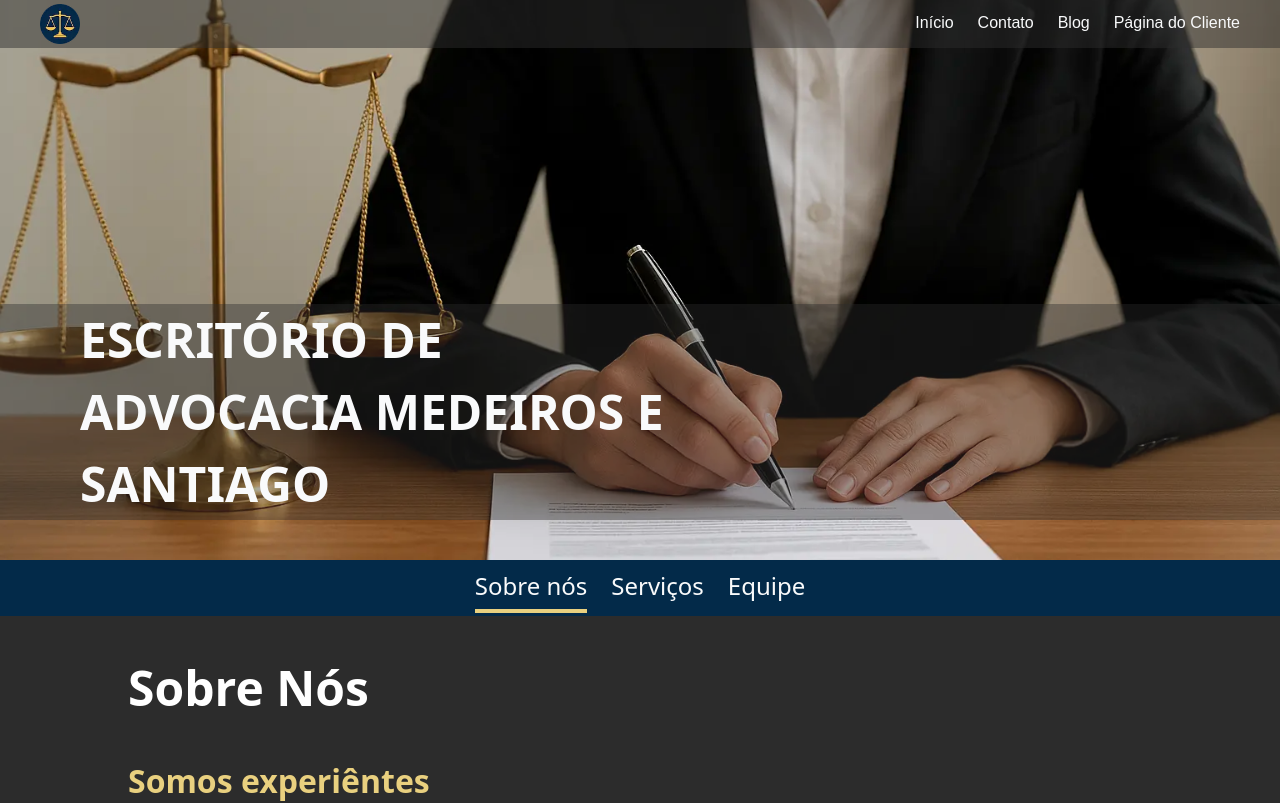
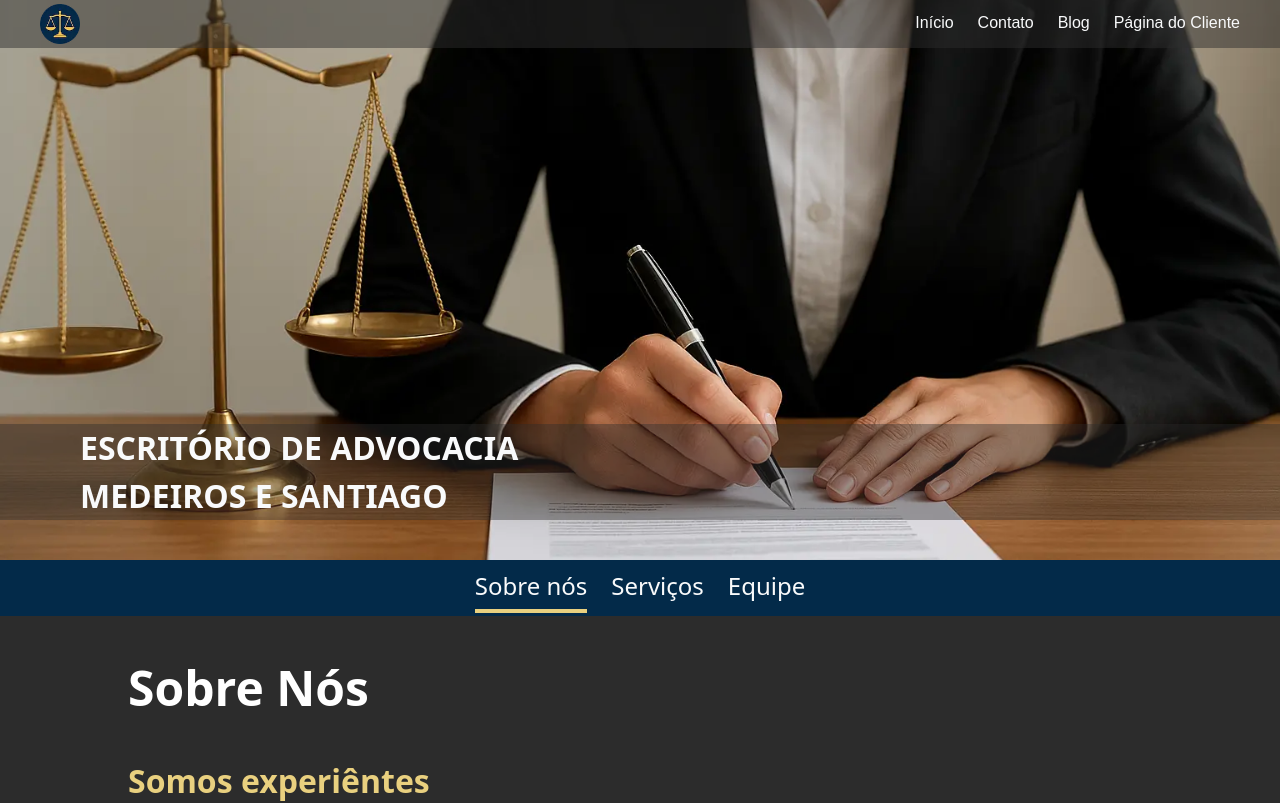
Before and after one commit to DavidSheltonSF/corporate-lawyer-website, a Next.js app: page / in a window 1280 px wide. Shown: the top 803 px of the page. Built offline with nearby package versions, Linux system fonts and the light colour scheme.

Commit message:
refactor(Home page): apply mobile-first style on the title inside the HeroSection

```diff
--- a/app/page.tsx
+++ b/app/page.tsx
@@ -37,7 +37,7 @@ export default function Home() {
     <div className="flex flex-col min-h-screen items-center bg-zinc-50 font-sans bg-color-white">
       <HeroSection additionalStyles="h-[50vh] min-lg:h-[70vh]" background="url(/hero-image.webp)">
         <div className="flex flex-col justify-end w-full mb-[40px] max-md:px-[40px] min-lg:pl-[80px] bg-[var(--black-color)]/40 h-fit text-color-white">
-          <h1 className="text-[1.5rem] min-lg:text-[3rem]  font-bold min-lg:w-[50%]">
+          <h1 className="text-[1.5rem] lg:text-[2rem] font-bold lg:w-[50%]">
             ESCRITÓRIO DE ADVOCACIA MEDEIROS E SANTIAGO
           </h1>
         </div>
```
